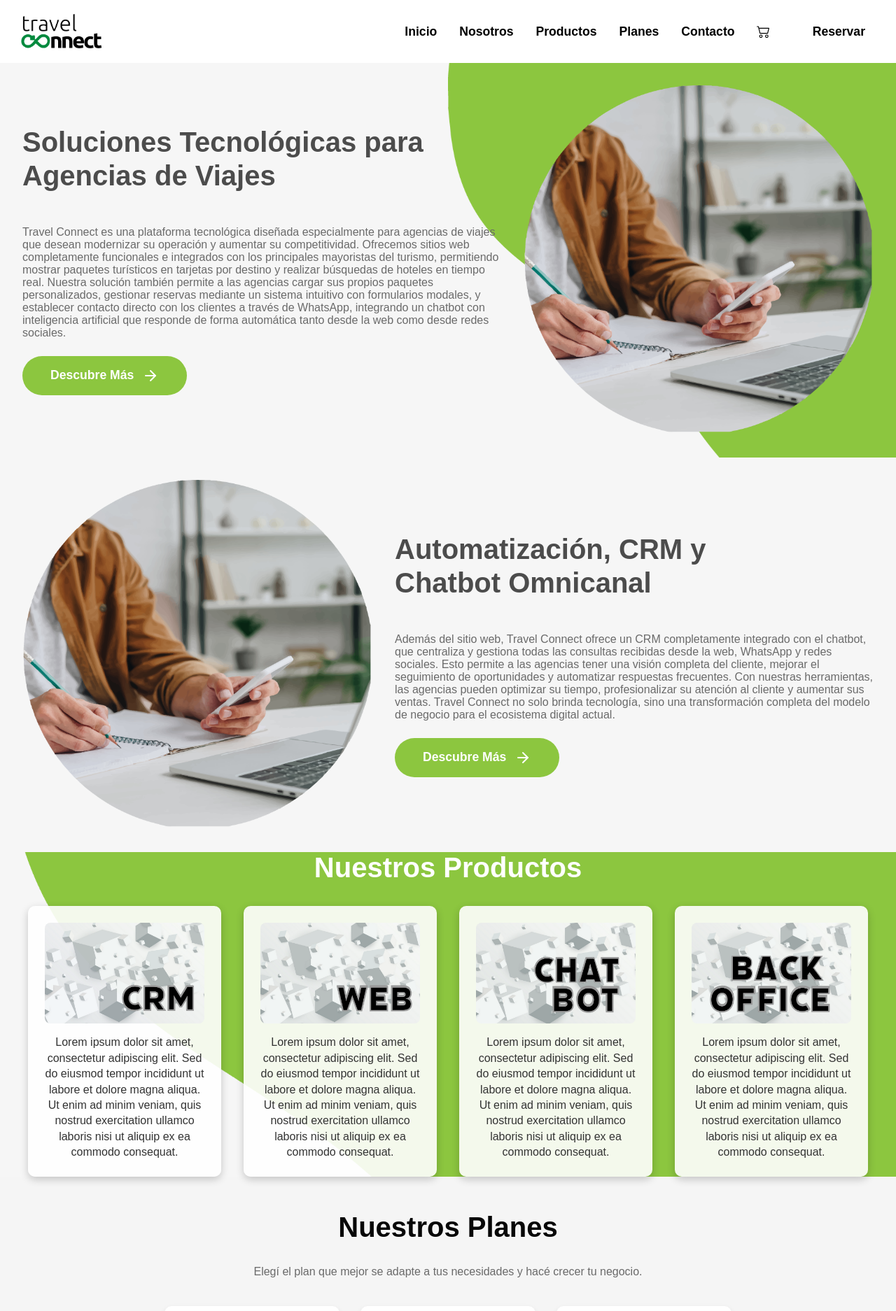
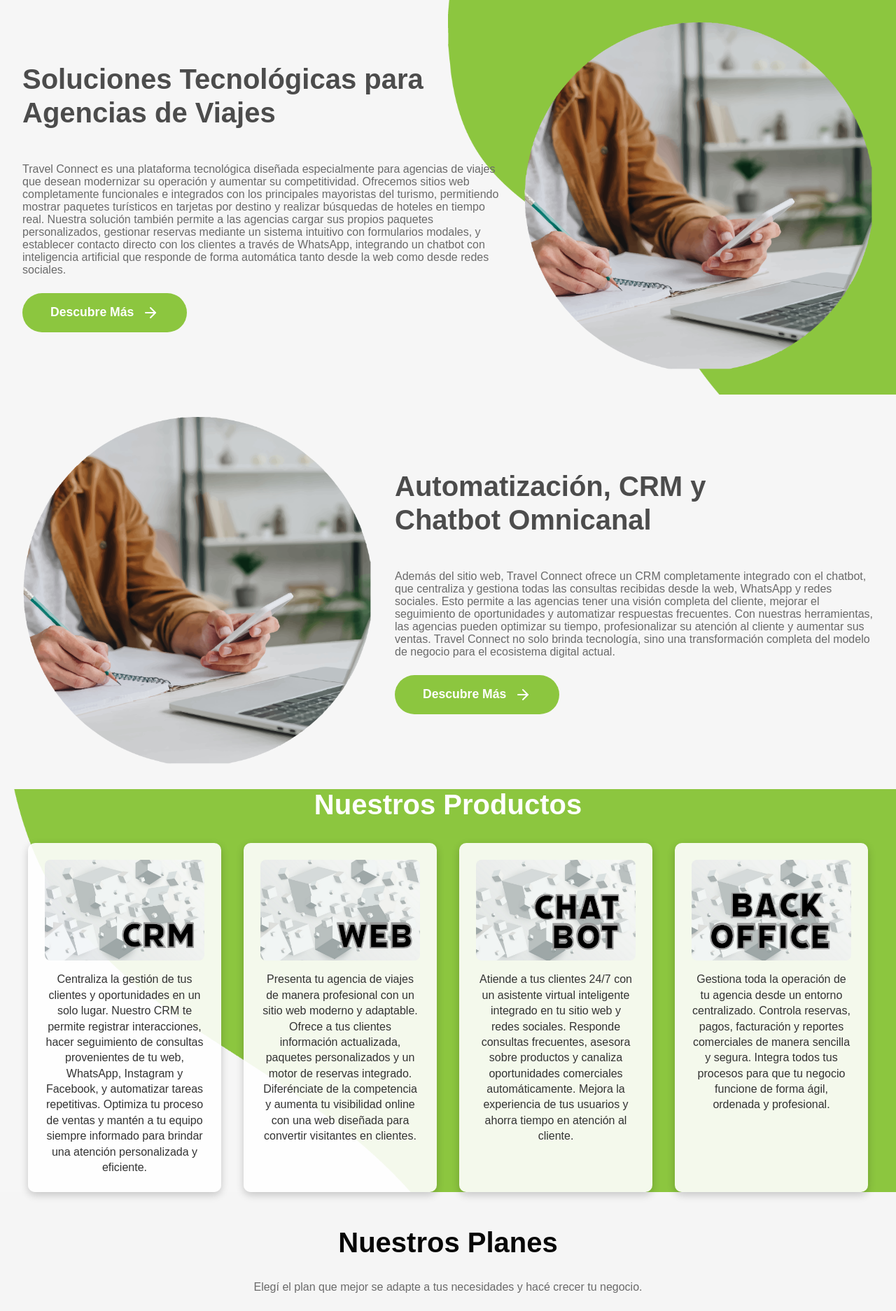
Before and after one commit to paolanovick/travel-connect-frontend, a React (Create React App) app: page / in a window 1280 px wide. Shown: the top 1874 px of the page at 70% size. Built offline with nearby package versions, Linux system fonts and the light colour scheme.

Commit message:
negrox y nav id

```diff
--- a/src/App.css
+++ b/src/App.css
@@ -1035,4 +1035,8 @@
 .chatbot-loader {
   display: block;
   margin: 10px auto;
+
 }
+html {
+  scroll-behavior: smooth;
+}
--- a/src/Components/ChatBotModal.js
+++ b/src/Components/ChatBotModal.js
@@ -25,7 +25,7 @@
     try {
       // Cambia la URL por la de tu webhook de n8n
    const resp = await fetch(
-     "https://9d6709dbc3de.ngrok-free.app/webhook/chat-ia",
+     "https://9477edce4411.ngrok-free.app/webhook/chat-ia",
      {
        method: "POST",
        headers: { "Content-Type": "application/json" },
--- a/src/Components/Home.js
+++ b/src/Components/Home.js
@@ -1,11 +1,10 @@
 import React from "react";
-import NavBar from "./NavBar";
 
 const Home = () => {
   return (
-    <div className="home-container">
-      <NavBar />
-    </div>
+    <section id="inicio" className="home-container">
+      {/* Aquí va el contenido de tu sección Home */}
+    </section>
   );
 };
 
--- a/src/Components/NavBar.js
+++ b/src/Components/NavBar.js
@@ -1,6 +1,5 @@
 import React, { useState } from "react";
 import Logo from "../Assets/Logo.png"; // Asegúrate que la ruta sea correcta
-import { BsCart2 } from "react-icons/bs";
 import { HiOutlineBars3 } from "react-icons/hi2";
 import {
   Box,
@@ -17,22 +16,19 @@
 import InfoIcon from "@mui/icons-material/Info";
 import CommentRoundedIcon from "@mui/icons-material/CommentRounded";
 import PhoneRoundedIcon from "@mui/icons-material/PhoneRounded";
-import ShoppingCartRoundedIcon from "@mui/icons-material/ShoppingCartRounded";
 import ChatBotModal from "./ChatBotModal";
 
 const NavBar = () => {
   const [openMenu, setOpenMenu] = useState(false);
   const [openChat, setOpenChat] = useState(false);
 
-  // Menu options without action (for drawer)
-  const menuOptions = [
-    { text: "Inicio", icon: <HomeIcon />, link: "/" },
-    { text: "Nosotros", icon: <InfoIcon />, link: "/nosotros" },
-    { text: "Productos", icon: <CommentRoundedIcon />, link: "/productos" },
-    { text: "Planes", icon: <WorkIcon />, link: "/Planes" },
-    { text: "Contacto", icon: <PhoneRoundedIcon />, link: "/contacto" },
-    { text: "Carrito", icon: <ShoppingCartRoundedIcon />, link: "/carrito" },
-  ];
+ const menuOptions = [
+   { text: "Inicio", icon: <HomeIcon />, link: "#inicio" },
+   { text: "Nosotros", icon: <InfoIcon />, link: "#nosotros" },
+   { text: "Productos", icon: <CommentRoundedIcon />, link: "#productos" },
+   { text: "Planes", icon: <WorkIcon />, link: "#planes" },
+   { text: "Contacto", icon: <PhoneRoundedIcon />, link: "#contacto" },
+ ];
 
   return (
     <nav className="navbar">
@@ -44,11 +40,7 @@
       {/* Links de escritorio */}
       <div className="navBar-links-container">
         {menuOptions.map((item) =>
-          item.text === "Carrito" ? (
-            <a key={item.text} href={item.link} className="nav-link">
-              <BsCart2 className="navbar-cart-icon" />
-            </a>
-          ) : item.text === "Contacto" ? (
+          item.text === "Contacto" ? (
             <span
               key={item.text}
               className="nav-link"
--- a/src/Components/Productos.js
+++ b/src/Components/Productos.js
@@ -13,22 +13,22 @@
   const products = [
     {
       name: "CRM",
-      description: `Lorem ipsum dolor sit amet, consectetur adipiscing elit. Sed do eiusmod tempor incididunt ut labore et dolore magna aliqua. Ut enim ad minim veniam, quis nostrud exercitation ullamco laboris nisi ut aliquip ex ea commodo consequat.`,
+      description: `Centraliza la gestión de tus clientes y oportunidades en un solo lugar. Nuestro CRM te permite registrar interacciones, hacer seguimiento de consultas provenientes de tu web, WhatsApp, Instagram y Facebook, y automatizar tareas repetitivas. Optimiza tu proceso de ventas y mantén a tu equipo siempre informado para brindar una atención personalizada y eficiente.`,
       image: crmImage,
     },
     {
       name: "Web",
-      description: `Lorem ipsum dolor sit amet, consectetur adipiscing elit. Sed do eiusmod tempor incididunt ut labore et dolore magna aliqua. Ut enim ad minim veniam, quis nostrud exercitation ullamco laboris nisi ut aliquip ex ea commodo consequat.`,
+      description: `Presenta tu agencia de viajes de manera profesional con un sitio web moderno y adaptable. Ofrece a tus clientes información actualizada, paquetes personalizados y un motor de reservas integrado. Diferénciate de la competencia y aumenta tu visibilidad online con una web diseñada para convertir visitantes en clientes.`,
       image: webImage,
     },
     {
       name: "Chatbot",
-      description: `Lorem ipsum dolor sit amet, consectetur adipiscing elit. Sed do eiusmod tempor incididunt ut labore et dolore magna aliqua. Ut enim ad minim veniam, quis nostrud exercitation ullamco laboris nisi ut aliquip ex ea commodo consequat.`,
+      description: `Atiende a tus clientes 24/7 con un asistente virtual inteligente integrado en tu sitio web y redes sociales. Responde consultas frecuentes, asesora sobre productos y canaliza oportunidades comerciales automáticamente. Mejora la experiencia de tus usuarios y ahorra tiempo en atención al cliente.`,
       image: chatImage,
     },
     {
       name: "Backoffice",
-      description: `Lorem ipsum dolor sit amet, consectetur adipiscing elit. Sed do eiusmod tempor incididunt ut labore et dolore magna aliqua. Ut enim ad minim veniam, quis nostrud exercitation ullamco laboris nisi ut aliquip ex ea commodo consequat.`,
+      description: `Gestiona toda la operación de tu agencia desde un entorno centralizado. Controla reservas, pagos, facturación y reportes comerciales de manera sencilla y segura. Integra todos tus procesos para que tu negocio funcione de forma ágil, ordenada y profesional.`,
       image: backofficeImage,
     },
   ];
```
